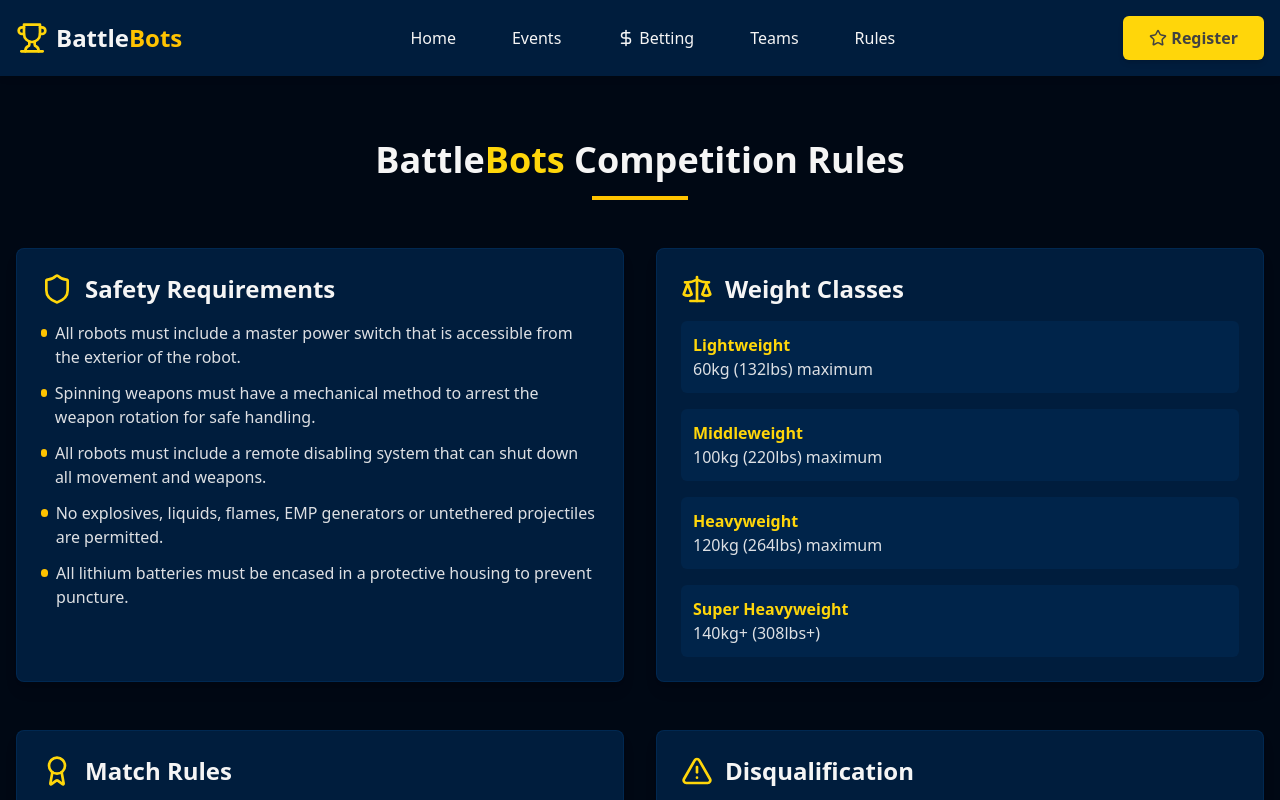
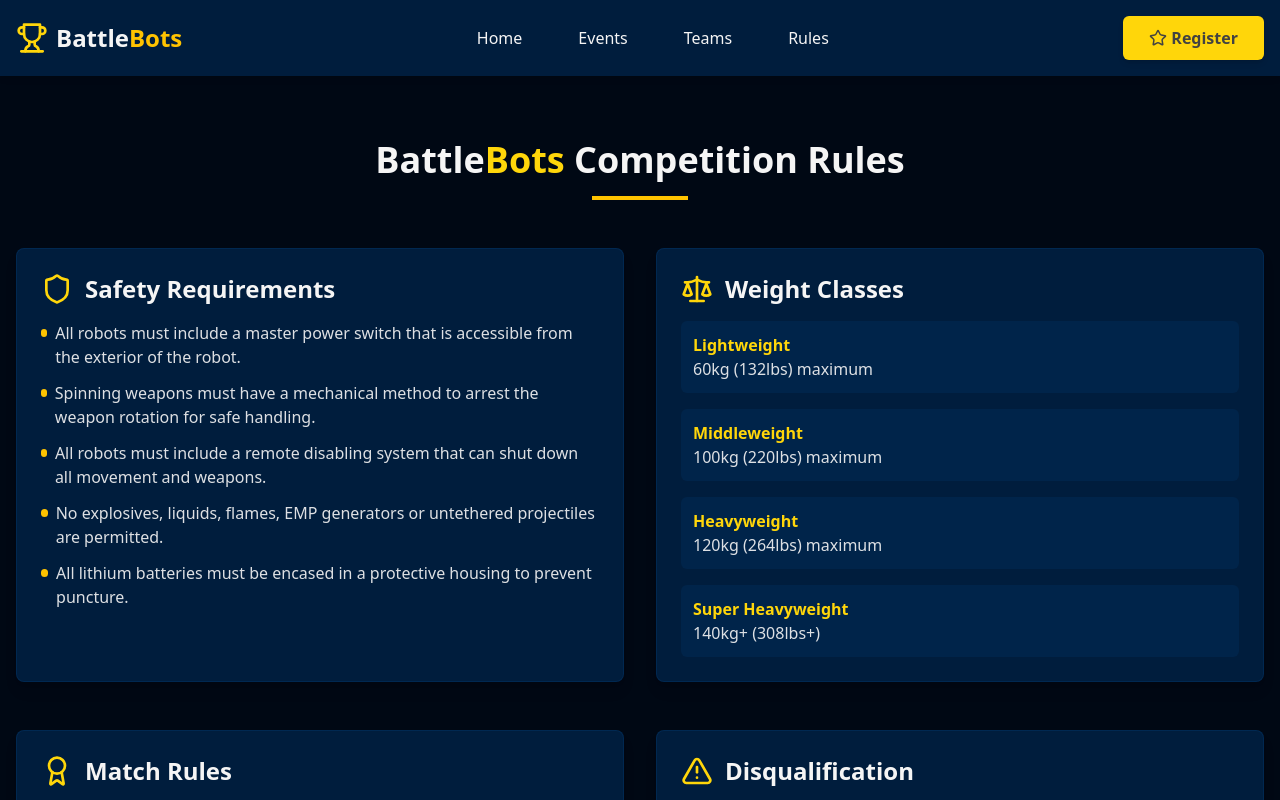
Before and after one commit to bothamlet/battle-bot-arena-hub, a React (Vite) app: page /rules in a window 1280 px wide. Shown: the top 800 px of the page. Built offline with nearby package versions, Linux system fonts and the light colour scheme.

Commit message:
Remove betting tab and dependencies
Removed the betting tab from the header and the betting page, along with all related components and dependencies.

```diff
--- a/src/App.tsx
+++ b/src/App.tsx
@@ -5,7 +5,6 @@ import { TooltipProvider } from "@/components/ui/tooltip";
 import { QueryClient, QueryClientProvider } from "@tanstack/react-query";
 import { BrowserRouter, Routes, Route } from "react-router-dom";
 import Index from "./pages/Index";
-import Betting from "./pages/Betting";
 import NotFound from "./pages/NotFound";
 import Events from "./pages/Events";
 import Teams from "./pages/Teams";
@@ -23,7 +22,6 @@ const App = () => (
       <BrowserRouter basename="/">
         <Routes>
           <Route path="/" element={<Index />} />
-          <Route path="/betting" element={<Betting />} />
           <Route path="/events" element={<Events />} />
           <Route path="/teams" element={<Teams />} />
           <Route path="/rules" element={<Rules />} />
--- a/src/components/GambleDialog.tsx
+++ b/src/components/GambleDialog.tsx
@@ -13,18 +13,18 @@ const GambleDialog = () => {
   return (
     <Dialog>
       <DialogTrigger asChild>
-        <span className="cursor-pointer">Gamble</span>
+        <span className="cursor-pointer">Events</span>
       </DialogTrigger>
       <DialogContent className="sm:max-w-[800px] bg-amber-950 border border-amber-700">
         <DialogHeader>
-          <DialogTitle className="text-amber-300">Battle Parts Gamble</DialogTitle>
+          <DialogTitle className="text-amber-300">BattleBots Events</DialogTitle>
           <DialogDescription className="text-amber-200/80">
-            Visit the Betting page to place bets on robot battles!
+            Visit the Events page to see upcoming robot battles!
           </DialogDescription>
         </DialogHeader>
         <div className="flex justify-center p-6">
-          <a href="/betting" className="bg-amber-700 text-amber-100 hover:bg-amber-600 font-bold text-xl px-8 py-6 rounded-lg shadow-lg transform transition-transform hover:scale-105">
-            Go to Betting Page
+          <a href="/events" className="bg-amber-700 text-amber-100 hover:bg-amber-600 font-bold text-xl px-8 py-6 rounded-lg shadow-lg transform transition-transform hover:scale-105">
+            Go to Events Page
           </a>
         </div>
       </DialogContent>
--- a/src/components/Header.tsx
+++ b/src/components/Header.tsx
@@ -1,8 +1,7 @@
 
 import React from "react";
 import { Link } from "react-router-dom";
-import { Trophy, Users, Star, DollarSign } from "lucide-react";
-import GambleDialog from "./GambleDialog";
+import { Trophy, Users, Star } from "lucide-react";
 
 const Header: React.FC = () => {
   return (
@@ -24,12 +23,6 @@ const Header: React.FC = () => {
             </Link>
             <Link to="/events" className="battle-nav-link">
               Events
-            </Link>
-            <Link to="/betting" className="battle-nav-link">
-              <div className="flex items-center">
-                <DollarSign size={18} className="mr-1" />
-                Betting
-              </div>
             </Link>
             <Link to="/teams" className="battle-nav-link">
               Teams
```
